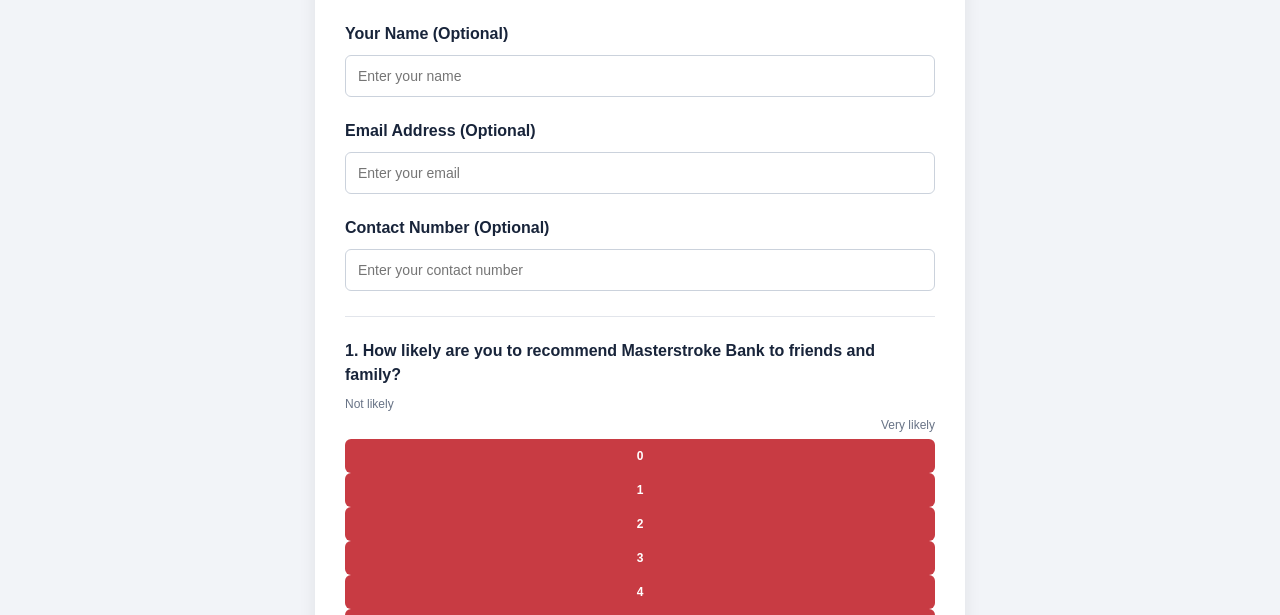
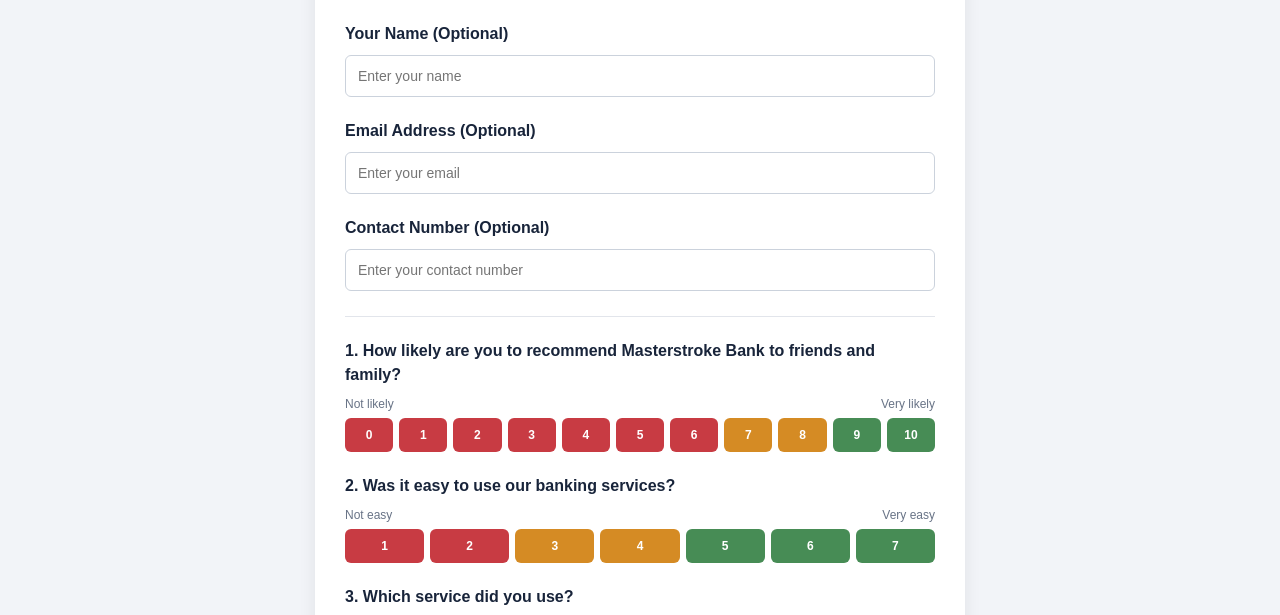
Before and after one commit to aspro74/masterstroke-bank, a plain HTML site: page index.html in a window 1280 px wide. Shown: the part 310-925 px from the top of the page. Drawn offline with Linux system fonts and the light colour scheme.

Commit message:
Refactor number-rating layout to use CSS grid

```diff
--- a/style.css
+++ b/style.css
@@ -1,3 +1,4 @@
+/* GENERAL RESET */
 
 * {
     margin: 0;
@@ -101,37 +102,69 @@ hr {
     margin-top: 25px;
 }
 
-
 /* RATING LAYOUT */
 
 .number-rating {
-    display: flex;
-    flex-direction: column;
+    display: grid !important;
+    grid-template-columns: repeat(11, minmax(0, 1fr));
     gap: 7px;
     margin-top: 10px;
+    align-items: center;
 }
+
+/* LABELS ABOVE THE BUTTONS */
 
 .rating-label {
     font-size: 12px;
     color: #687386;
+    white-space: nowrap;
 }
 
 .number-rating .rating-label:first-child {
-    order: 1;
-    align-self: flex-start;
+    grid-column: 1 / span 5;
+    grid-row: 1;
+    justify-self: start;
 }
 
 .number-rating .rating-label:last-child {
-    order: 2;
-    align-self: flex-end;
+    grid-column: 7 / span 5;
+    grid-row: 1;
+    justify-self: end;
 }
 
-.number-rating .number-buttons {
-    order: 3;
+/* BUTTON CONTAINER */
+
+.number-buttons {
+    grid-column: 1 / -1;
+    grid-row: 2;
+    display: grid !important;
+    grid-template-columns: repeat(11, minmax(0, 1fr));
+    gap: 6px;
+    width: 100%;
 }
+
+/* SECOND CATEGORY: 7 BUTTONS */
+
+#easeOptions {
+    grid-template-columns: repeat(7, minmax(0, 1fr));
+}
+
+#easeOptions .rating-label:first-child {
+    grid-column: 1 / span 3;
+}
+
+#easeOptions .rating-label:last-child {
+    grid-column: 4 / span 4;
+}
+
+#easeOptions .number-buttons {
+    grid-template-columns: repeat(7, minmax(0, 1fr));
+}
+
 /* RATING BUTTONS */
 
 .number-buttons button {
+    display: block;
     width: 100%;
     height: 34px;
     min-width: 0;
@@ -184,12 +217,6 @@ hr {
     box-shadow: 0 3px 9px rgba(0, 0, 0, 0.25);
 }
 
-/* SECOND RATING HAS 7 BUTTONS */
-
-#easeOptions .number-buttons {
-    grid-template-columns: repeat(7, minmax(0, 1fr));
-}
-
 /* SUBMIT BUTTON */
 
 #submitBtn {
@@ -238,6 +265,7 @@ footer {
 /* MOBILE RESPONSIVENESS */
 
 @media (max-width: 480px) {
+
     .feedback-card {
         padding: 20px;
         margin: 20px auto;
@@ -252,6 +280,10 @@ footer {
         font-size: 10px;
     }
 
+    .rating-label {
+        font-size: 10px;
+    }
+
     .bank-logo {
         width: 180px;
     }
```
